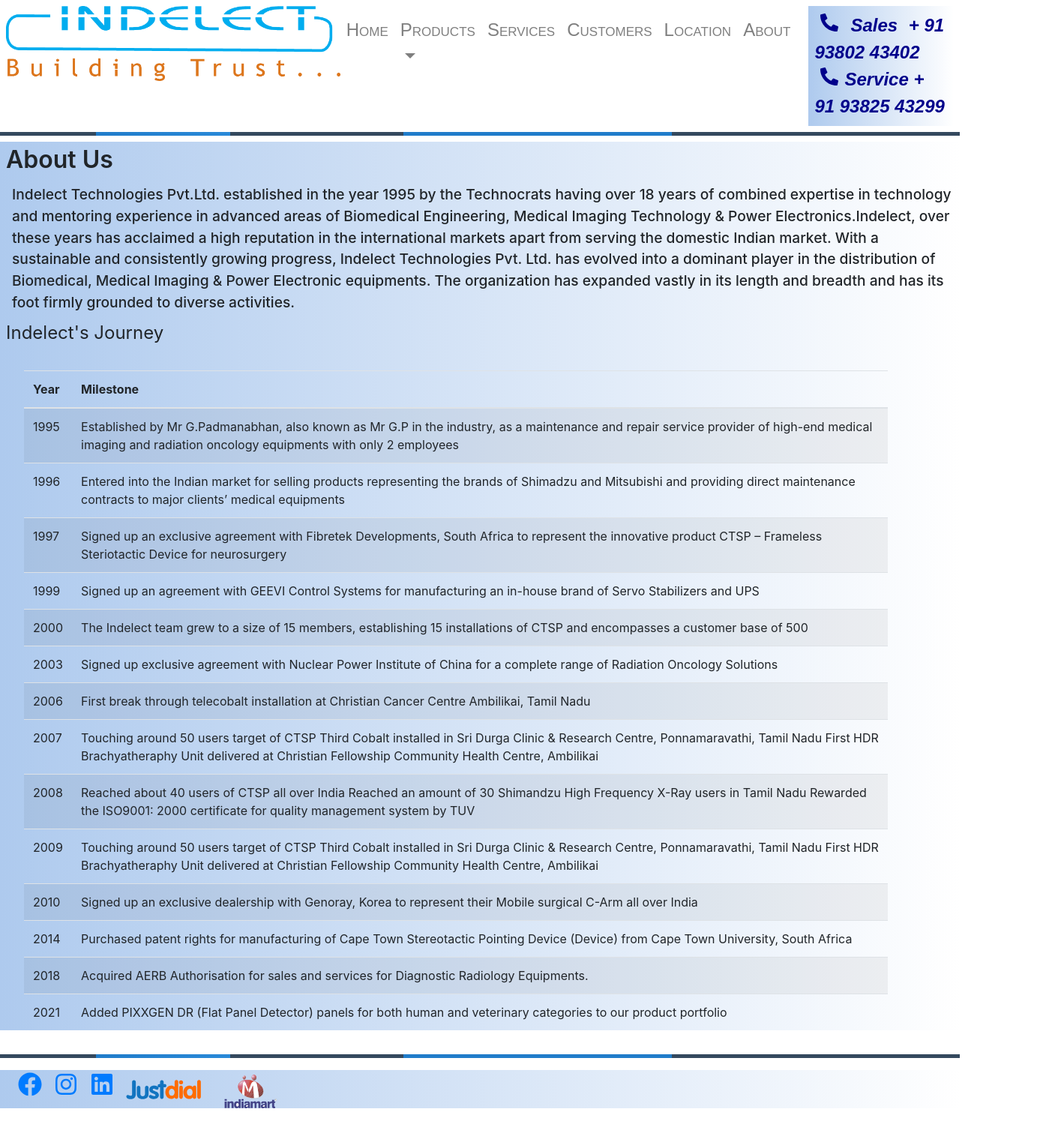
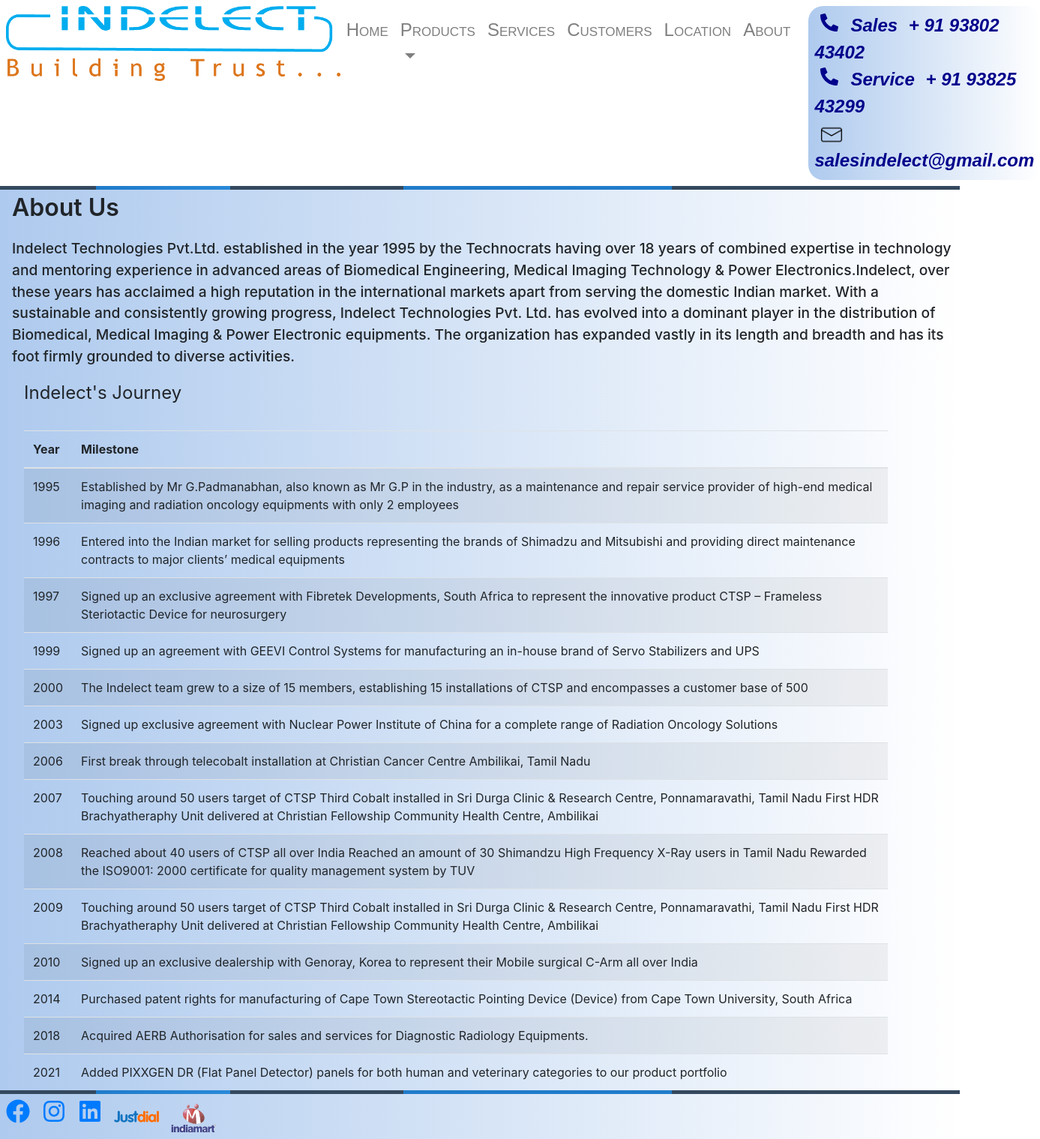
Before and after one commit to arunramaiah/indelect-ui-upgrade, a React (Create React App) app: page /about in a window 1280 px wide. Shown: the whole page at 75% size, 1387 px wide, since content can reach past the window. Before the commit the page ends 1478 px from the top, so only its background shows below. Built offline with nearby package versions, Linux system fonts and the light colour scheme.

Commit message:
Fix css issues

```diff
--- a/src/App.css
+++ b/src/App.css
@@ -52,34 +52,31 @@ html, body {
   font-size: larger;
   font-weight: 500;
   margin-left: 2vh;
-  margin-bottom: 0%;
 }
-
-.text-container {
-  margin: 2rem;
-}
-
 
 .main-heading{
   font-size: xx-large;
   font-weight: 600;
-  margin: 1vh;
+  margin-left: 2vh;
 }
 
 .sub-heading{
-  margin: 1vh;
+  margin-left: 4vh;
   font-size: x-large;
 }
 
 .list-unstyled {
-  margin: 2vh;
+  margin-left: 6vh;
+  margin-bottom: 0;
   font-size: larger;
+  line-height: 4vh;
 }
 
 .multi-column {
   columns: 2;
   -webkit-columns: 2;
   -moz-columns: 2;
+  margin-bottom: 0;
 }
 
 .image-container{
@@ -93,37 +90,6 @@ html, body {
   box-shadow: var(--light-shadow);
   transition: var(--transition);
   text-align: center;
-}
-
-.contact-form {
-  width: 50%;
-  padding: 1rem;
-}
-
-.contact-form label {
-  font-size: larger;
-  font: bold;
-  margin-bottom: 0.5rem;
-}
-
-.contact-form input, textarea {
-  margin-left: 0.5rem;
-}
-
-.form-container {
-  width: 100%;
-  text-align: left;
-}
-
-
-.form-heading {
-  font-weight: 500;
-  font-size: x-large;
-  margin: 1rem;
-}
-
-.btn-primary {
-  margin-top: 1rem;
 }
 
 .address-title {
@@ -159,7 +125,6 @@ html, body {
 
 .social-media {
   font-size: xx-large;
-  margin: 1rem;
   text-align: left;
   vertical-align: top;
 
@@ -171,6 +136,7 @@ html, body {
 
 .table {
   margin: 2rem;
+  margin-bottom: 0;
   width: 90%;
 }
 
@@ -242,12 +208,6 @@ html, body {
   font-weight: 600;
 }
 
-* {margin: 0; padding: 0;}
-
-/* .stylized-list {
-  margin: 10px;
-} */
-
 .stylized-list-ul {
  list-style-type: none;
  width: 40vh;
@@ -282,7 +242,6 @@ li p {
   background: rgb(174,202,238);
   background: linear-gradient(90deg, rgba(174,202,238,1) 0%, rgba(255,255,255,1) 100%);
   text-align: center;
-  margin: 0px
 }
 
 
@@ -319,8 +278,13 @@ hr  {
   color: darkblue;
   background: rgb(174,202,238);
   background: linear-gradient(90deg, rgba(174,202,238,1) 0%, rgba(255,255,255,1) 100%);
+  border-radius: 20px;
 }
 
 .space-around {
   margin: 1vh;
 }
+
+.contact-title {
+  margin: 1vh;
+}
--- a/src/App.js
+++ b/src/App.js
@@ -15,7 +15,7 @@ import Pixxgen from "./components/Pixxgen";
 import SocialMedia from "./components/SocialMedia";
 import Construction from "./components/Construction";
 import Gelpad from "./components/Gelpad";
-import { FaPhoneAlt, MdOutlineMail } from "react-icons/fa";
+import { FaPhoneAlt } from "react-icons/fa";
 
 
 function App() {
@@ -61,15 +61,21 @@ function App() {
           <span class="space-around">
             <FaPhoneAlt />
           </span>
-          <span class="space-around">Sales</span>
+          <span class="contact-title">Sales</span>
           <span> + 91 93802 43402</span>
           </div>
           <div>
           <span class="space-around">
             <FaPhoneAlt />
           </span>
-          <span>Service</span>
+          <span class="contact-title">Service</span>
           <span> + 91 93825 43299</span>
+        </div>
+        <div>
+          <span class="space-around">
+            <img src="..\..\assets\logos\letter.png" alt="Email" width="30px" height="30px" />
+          </span>
+          <span>salesindelect@gmail.com</span>
         </div>
         </div>
       </div>
--- a/src/components/Location.js
+++ b/src/components/Location.js
@@ -34,7 +34,7 @@ const Location = () => {
               <i class="fas fa-phone me-3"></i> Sales: + 91 93802 43402
             </p>
             <p>
-              <i class="fas fa-phone me-3"></i> Service: + 91 93802 43402
+              <i class="fas fa-phone me-3"></i> Service: + 91 93825 43299
             </p>
           </div>
         </div>
--- a/src/components/SocialMedia.js
+++ b/src/components/SocialMedia.js
@@ -16,10 +16,10 @@ const SocialMedia = () => {
           <FaLinkedin />
         </a>
         <a href="https://www.jdmart.com/GOJ-ENZ1631687855?skip" target="_blank" rel="noreferrer">
-          <img src="../../assets/logos/justdial.svg" height="50px" width="100px" alt="Just Dial Logo"/>
+          <img src="../../assets/logos/justdial.svg" height="60px" width="60px" alt="Just Dial Logo"/>
         </a>
         <a href="https://www.indiamart.com/indelecttechonologies/" target="_blank" rel="noreferrer">
-          <img src="../../assets/logos/indiamart.svg" height="50px" width="100px" alt="India Mart Logo"/>
+          <img src="../../assets/logos/indiamart.svg" height="60px" width="60px" alt="India Mart Logo"/>
         </a>
       </div>
     )
```
Also changed, not shown: public/assets/logos/letter.png (added).
